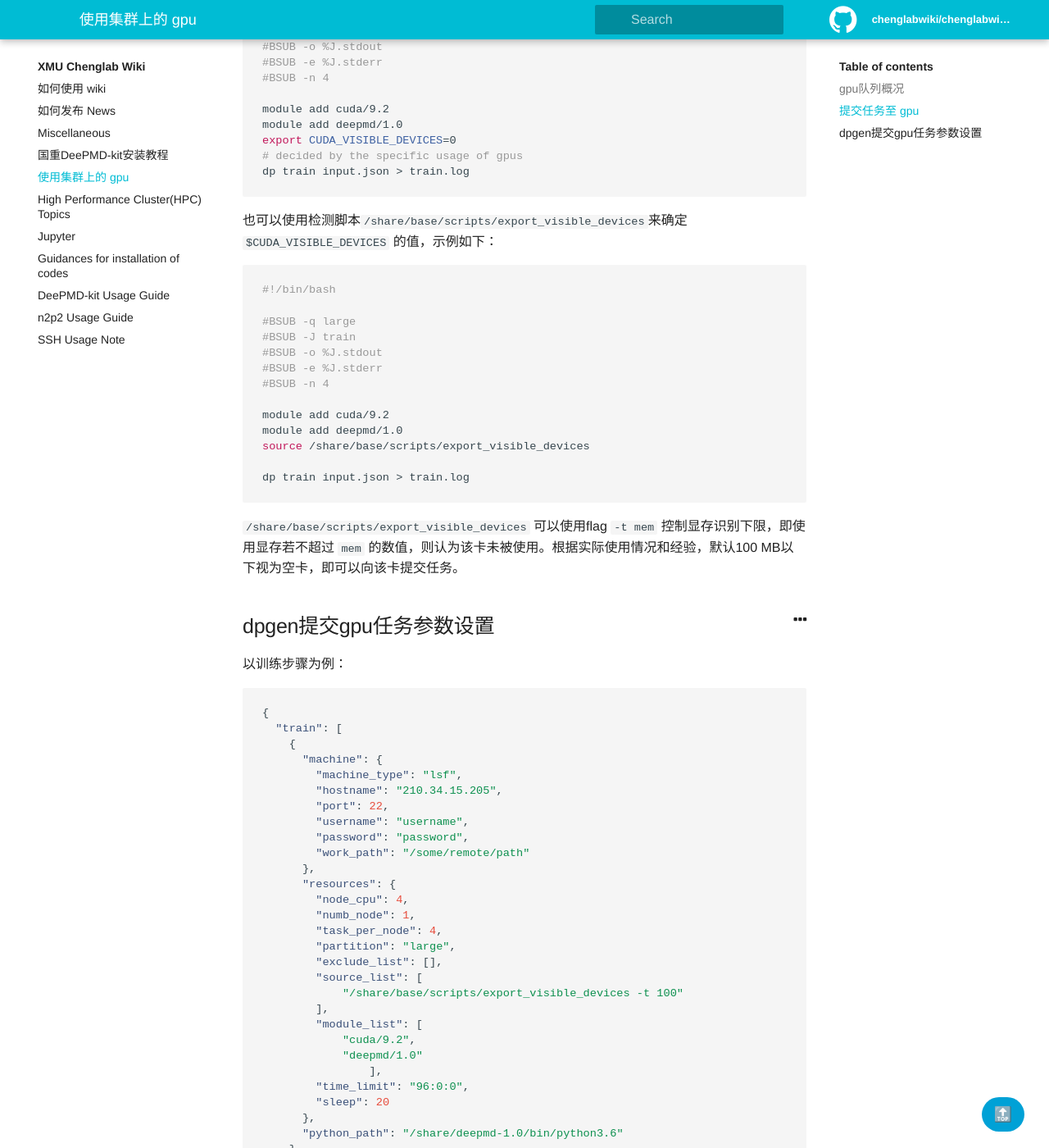
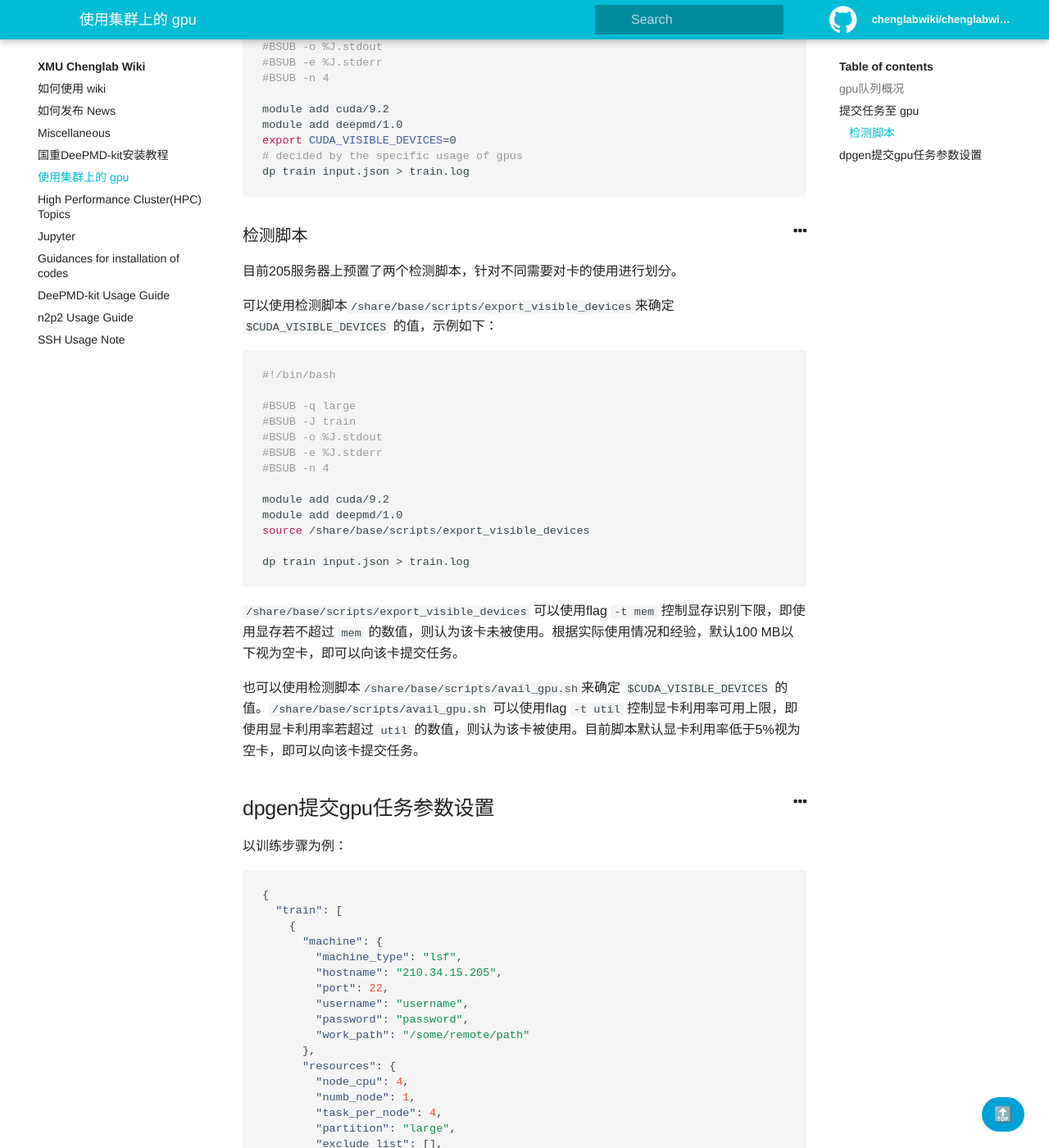
Before and after one commit to chenggroup/chenggroup.github.io, a Jekyll site: the page built from _wiki/gpu_usage.md, in a window 1280 px wide and 1400 px high, scrolled down 1941 px. Shown: the whole window at 82% size. Built offline with Jekyll 4.4.1, drawn with Linux system fonts in a browser that asks for light colours; some of the changed text lies outside the part shown.

Commit message:
modified gpu_usage.md

````diff
--- a/_wiki/gpu_usage.md
+++ b/_wiki/gpu_usage.md
@@ -75,7 +75,7 @@ Thu Jan 16 10:05:48 2020
 |    5    205527      C   lmp                                          611MiB |
 +-----------------------------------------------------------------------------+
 ```
-表示目前该节点（ `g001` ）上5号卡正在被进程号为205527的进程 `lmp` 使用，占用显存为611 MB，gpu使用率为62%。
+表示目前该节点（ `g001` ）上5号卡正在被进程号为205527的进程 `lmp` 使用，占用显存为611 MB，gpu利用率为62%。
 
 
 在 `210.34.15.205` 使用 deepmd 的提交脚本示例如下（目前 `large` 队列未对用户最大提交任务数设限制，Walltime 也无时间限制）：
@@ -96,7 +96,11 @@ export CUDA_VISIBLE_DEVICES=0
 dp train input.json > train.log
 ```
 
-也可以使用检测脚本`/share/base/scripts/export_visible_devices`来确定 `$CUDA_VISIBLE_DEVICES` 的值，示例如下：
+### 检测脚本
+
+目前205服务器上预置了两个检测脚本，针对不同需要对卡的使用进行划分。
+
+可以使用检测脚本`/share/base/scripts/export_visible_devices`来确定 `$CUDA_VISIBLE_DEVICES` 的值，示例如下：
 
 ```bash
 #!/bin/bash
@@ -115,6 +119,8 @@ dp train input.json > train.log
 ```
 
 `/share/base/scripts/export_visible_devices` 可以使用flag `-t mem` 控制显存识别下限，即使用显存若不超过 `mem` 的数值，则认为该卡未被使用。根据实际使用情况和经验，默认100 MB以下视为空卡，即可以向该卡提交任务。
+
+也可以使用检测脚本`/share/base/scripts/avail_gpu.sh`来确定 `$CUDA_VISIBLE_DEVICES` 的值。`/share/base/scripts/avail_gpu.sh` 可以使用flag `-t util` 控制显卡利用率可用上限，即使用显卡利用率若超过 `util` 的数值，则认为该卡被使用。目前脚本默认显卡利用率低于5%视为空卡，即可以向该卡提交任务。
 
 ## dpgen提交gpu任务参数设置
 
````
